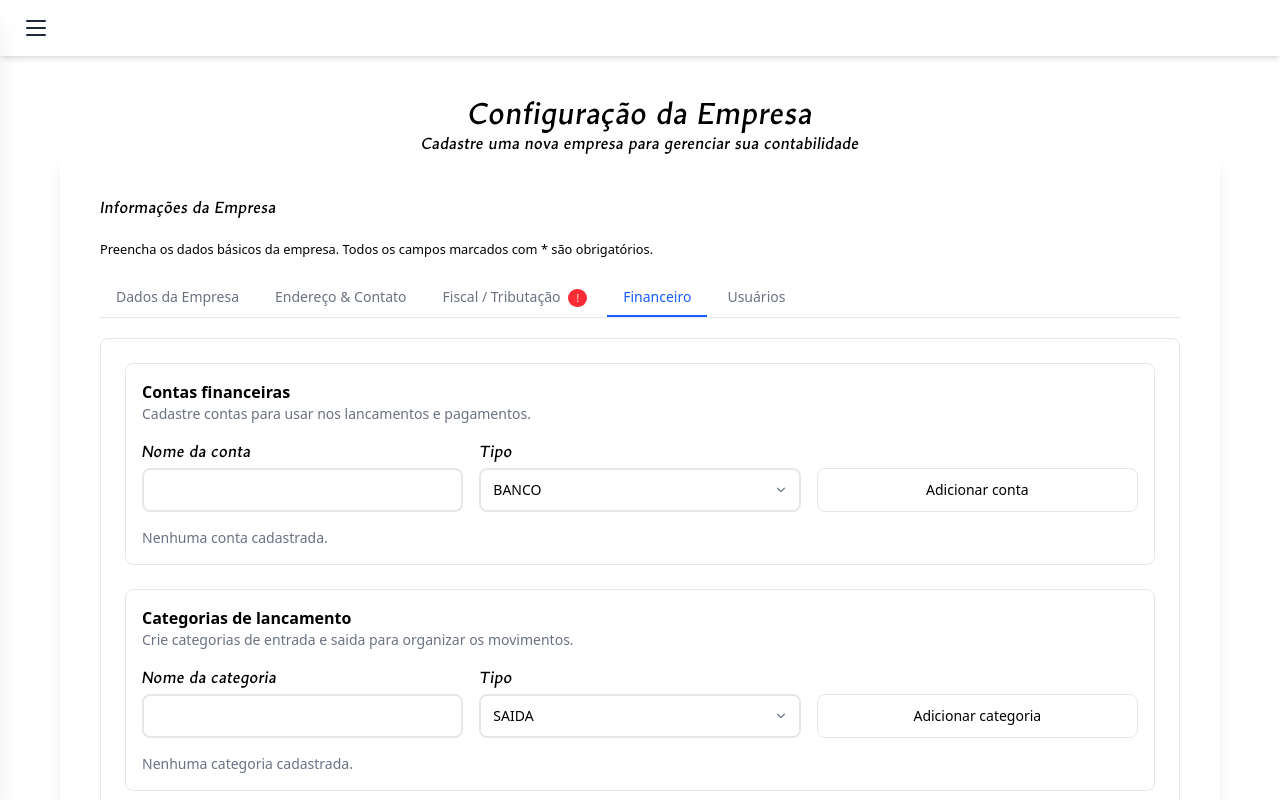
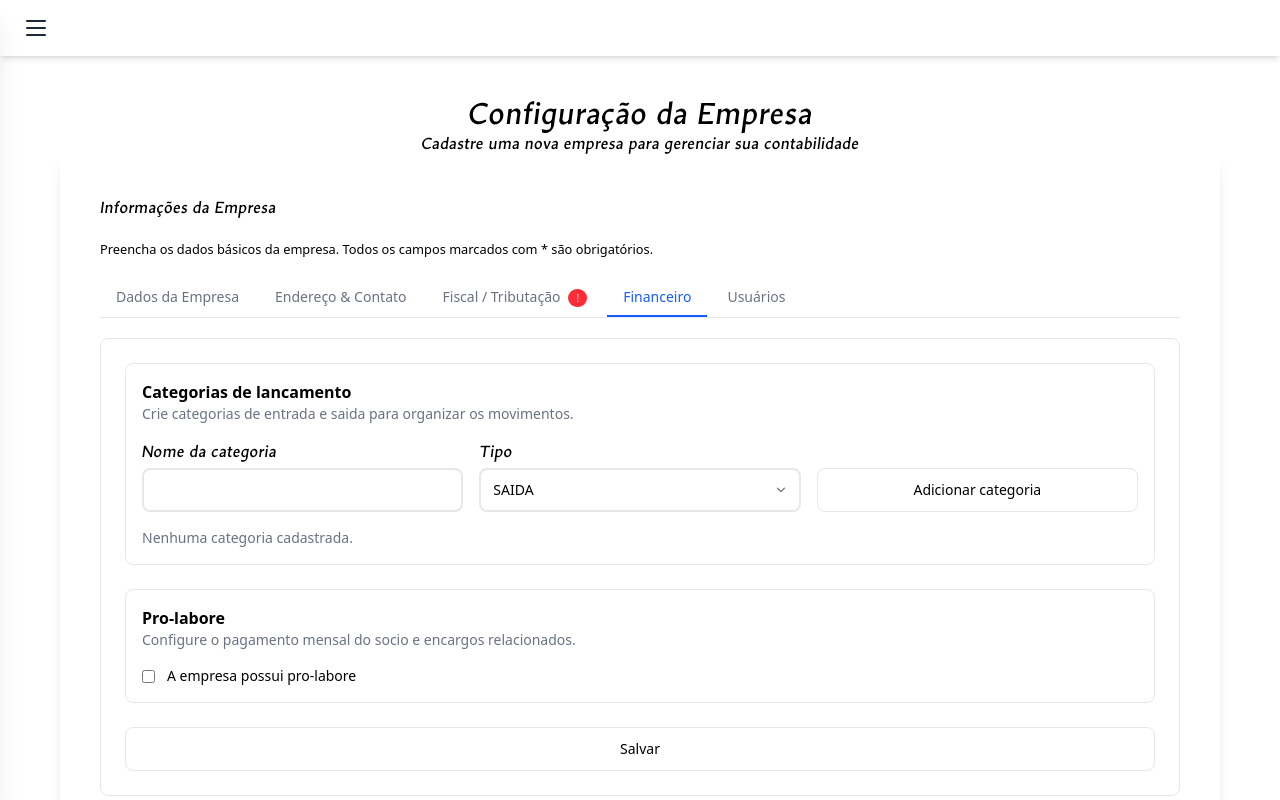
Before and after one commit to phelippnd-programador/contabiliza_simples, a React (Vite) app: page /empresa/1 in a window 1280 px wide. Both pictures are taken after a click on the button "Financeiro". Built offline with nearby package versions, Linux system fonts and the light colour scheme.

Commit message:
refactor: use contas bancarias in financeiro tab

```diff
--- a/src/features/empresa/pages/tabs/FinanceiroTab.tsx
+++ b/src/features/empresa/pages/tabs/FinanceiroTab.tsx
@@ -1,4 +1,4 @@
-import React, { useState } from "react";
+import React, { useEffect, useState } from "react";
 import AppTextInput from "../../../../components/ui/input/AppTextInput";
 import AppSelectInput from "../../../../components/ui/input/AppSelectInput";
 import AppButton from "../../../../components/ui/button/AppButton";
@@ -8,36 +8,15 @@ import {
   empresaFinanceiroSchema,
   type EmpresaFinanceiroFormData,
 } from "../../validation/empresa.financeiro.schema";
-import {
-  TipoConta,
-  TipoMovimentoCaixa,
-  type CategoriaMovimento,
-  type ContaCaixa,
-} from "../../../financeiro/types";
-import { diasPagamentoOptions, tipoCategoriaOptions, tipoContaOptions } from "../../../../shared/types/select-type";
+import { TipoMovimentoCaixa, type CategoriaMovimento } from "../../../financeiro/types";
+import { diasPagamentoOptions, tipoCategoriaOptions } from "../../../../shared/types/select-type";
+import { listContas } from "../../../financeiro/storage/contas";
+import type { ContaBancaria } from "../../../financeiro/types";
 
 type Props = {
   onSave?: () => Promise<void> | void;
 };
 
-
-// const tipoCategoriaOptions = [
-//   { value: TipoMovimentoCaixa.ENTRADA, label: "Entrada" },
-//   { value: TipoMovimentoCaixa.SAIDA, label: "Saida" },
-// ];
-
-const formatTipoConta = (tipo: TipoConta) => {
-  switch (tipo) {
-    case TipoConta.BANCO:
-      return "Banco";
-    case TipoConta.DINHEIRO:
-      return "Dinheiro";
-    case TipoConta.CARTAO:
-      return "Cartao";
-    default:
-      return "Outros";
-  }
-};
 
 const formatTipoMovimento = (tipo: TipoMovimentoCaixa) =>
   tipo === TipoMovimentoCaixa.ENTRADA ? "Entrada" : "Saida";
@@ -53,15 +32,8 @@ export function FinanceiroTab({ onSave }: Props) {
     percentualInssProlabore: 11,
     frequenciaProlabore: "MENSAL",
   });
-  const [contas, setContas] = useState<ContaCaixa[]>([]);
+  const [contas, setContas] = useState<ContaBancaria[]>([]);
   const [categorias, setCategorias] = useState<CategoriaMovimento[]>([]);
-  const [novaConta, setNovaConta] = useState<{
-    nome: string;
-    tipo: TipoConta;
-  }>({
-    nome: "",
-    tipo: TipoConta.BANCO,
-  });
   const [novaCategoria, setNovaCategoria] = useState<{
     nome: string;
     tipo: TipoMovimentoCaixa;
@@ -70,15 +42,17 @@ export function FinanceiroTab({ onSave }: Props) {
     tipo: TipoMovimentoCaixa.SAIDA,
   });
   const [localErrors, setLocalErrors] = useState<{
-    contaNome?: string;
     categoriaNome?: string;
   }>({});
-  const [contaInputKey, setContaInputKey] = useState(0);
   const [categoriaInputKey, setCategoriaInputKey] = useState(0);
+
+  useEffect(() => {
+    setContas(listContas());
+  }, []);
 
   const contaOptions = contas.map((conta) => ({
     value: conta.id,
-    label: `${conta.nome} (${formatTipoConta(conta.tipo)})`,
+    label: `${conta.nome} (${conta.banco})`,
   }));
   const categoriasSaidaOptions = categorias
     .filter((categoria) => categoria.tipo === TipoMovimentoCaixa.SAIDA)
@@ -103,25 +77,6 @@ export function FinanceiroTab({ onSave }: Props) {
     });
     setErrors(next);
     return false;
-  }
-
-  function handleAddConta() {
-    const nome = novaConta.nome.trim();
-    if (!nome) {
-      setLocalErrors((prev) => ({
-        ...prev,
-        contaNome: "Informe o nome da conta",
-      }));
-      return;
-    }
-
-    setLocalErrors((prev) => ({ ...prev, contaNome: "" }));
-    setContas((prev) => [
-      ...prev,
-      { id: createLocalId("conta"), nome, tipo: novaConta.tipo },
-    ]);
-    setNovaConta((prev) => ({ ...prev, nome: "" }));
-    setContaInputKey((prev) => prev + 1);
   }
 
   function handleAddCategoria() {
@@ -150,66 +105,6 @@ export function FinanceiroTab({ onSave }: Props) {
 
   return (
     <div className="flex flex-col gap-6">
-      {/* CONTAS FINANCEIRAS */}
-      <div className="rounded-lg border border-gray-200 bg-white p-4">
-        <div className="mb-4">
-          <h2 className="text-base font-semibold">Contas financeiras</h2>
-          <p className="text-sm text-gray-500">
-            Cadastre contas para usar nos lancamentos e pagamentos.
-          </p>
-        </div>
-
-        <div className="grid grid-cols-1 gap-4 md:grid-cols-3">
-          <AppTextInput
-            key={`conta-${contaInputKey}`}
-            title="Nome da conta"
-            value={novaConta.nome}
-            onChange={(e) =>
-              setNovaConta((prev) => ({ ...prev, nome: e.target.value }))
-            }
-            error={localErrors.contaNome}
-          />
-
-          <AppSelectInput
-            title="Tipo"
-            value={novaConta.tipo}
-            onChange={(e) =>
-              setNovaConta((prev) => ({
-                ...prev,
-                tipo: e.target.value as TipoConta,
-              }))
-            }
-            data={tipoContaOptions}
-          />
-
-          <div className="flex items-end">
-            <AppButton type="button" className="w-auto" onClick={handleAddConta}>
-              Adicionar conta
-            </AppButton>
-          </div>
-        </div>
-
-        <div className="mt-4">
-          {contas.length ? (
-            <ul className="divide-y divide-gray-100 rounded-lg border border-gray-200">
-              {contas.map((conta) => (
-                <li
-                  key={conta.id}
-                  className="flex items-center justify-between px-3 py-2 text-sm"
-                >
-                  <span className="font-medium text-gray-900">{conta.nome}</span>
-                  <span className="text-xs text-gray-500">
-                    {formatTipoConta(conta.tipo)}
-                  </span>
-                </li>
-              ))}
-            </ul>
-          ) : (
-            <p className="text-sm text-gray-500">Nenhuma conta cadastrada.</p>
-          )}
-        </div>
-      </div>
-
       {/* CATEGORIAS DE LANCAMENTO */}
       <div className="rounded-lg border border-gray-200 bg-white p-4">
         <div className="mb-4">
```
